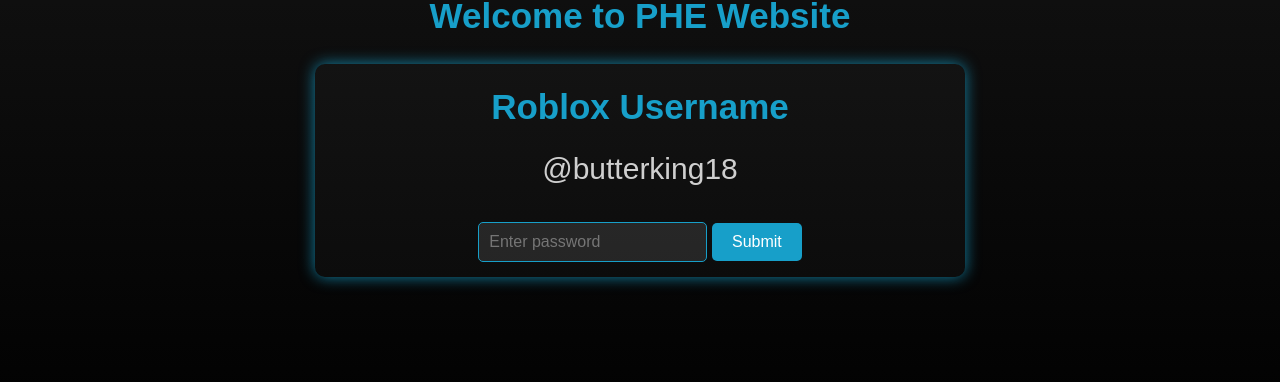
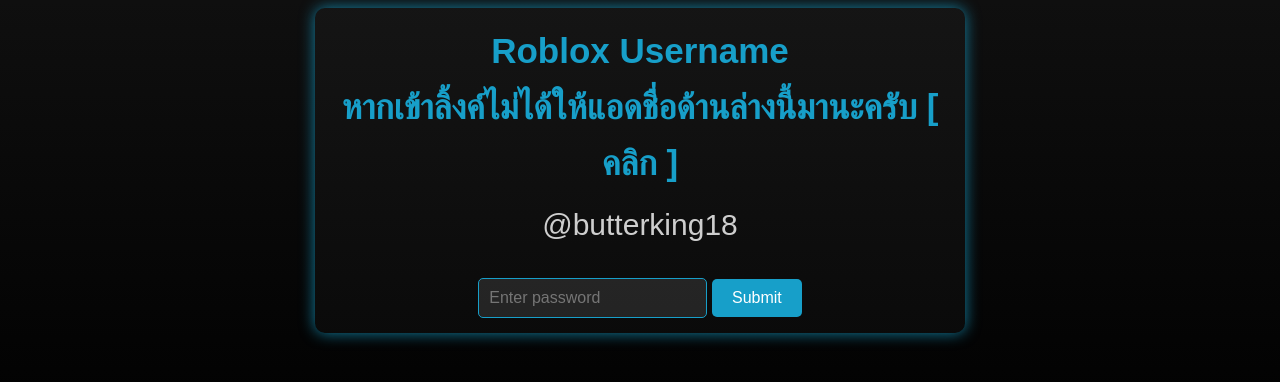
Before and after one commit to PHE-ON-TOP/Main-Store, a plain HTML site: page index.html in a window 1280 px wide. Shown: the part 338-720 px from the top of the page. Drawn offline with Linux system fonts and the light colour scheme.

Commit message:
index.html

```diff
--- a/index.html
+++ b/index.html
@@ -136,6 +136,7 @@
     </div>
     <div class="content">
         <h1>Roblox Username</h1>
+        <h1>หากเข้าลิ้งค์ไม่ได้ให้แอดชื่อด้านล่างนี้มานะครับ [ คลิก ]</h1>
         <ul>
             <li><a href="https://www.roblox.com/users/37404383/profile" onclick="fadeLink(this)" class="orange-link large-link">@butterking18</a></li>
         </ul>
```
